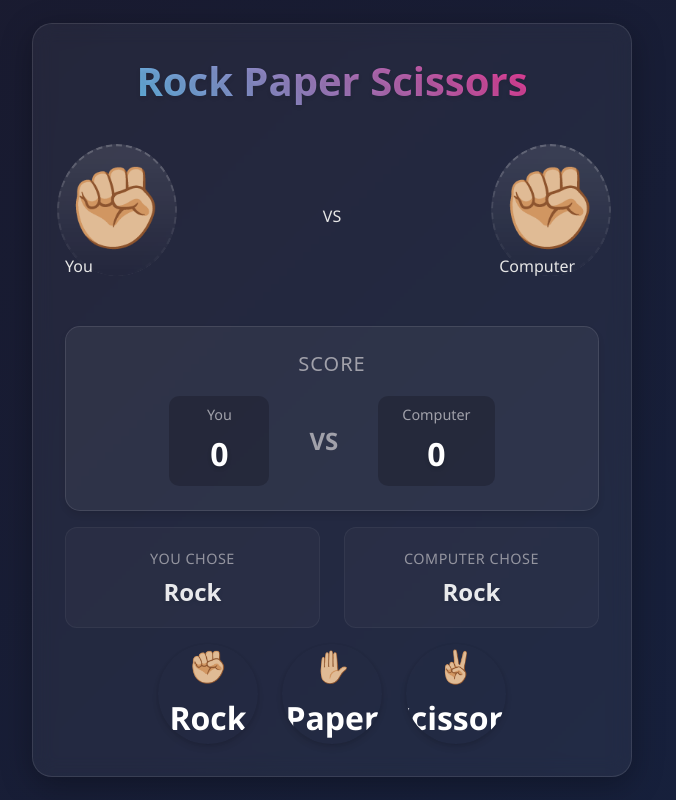
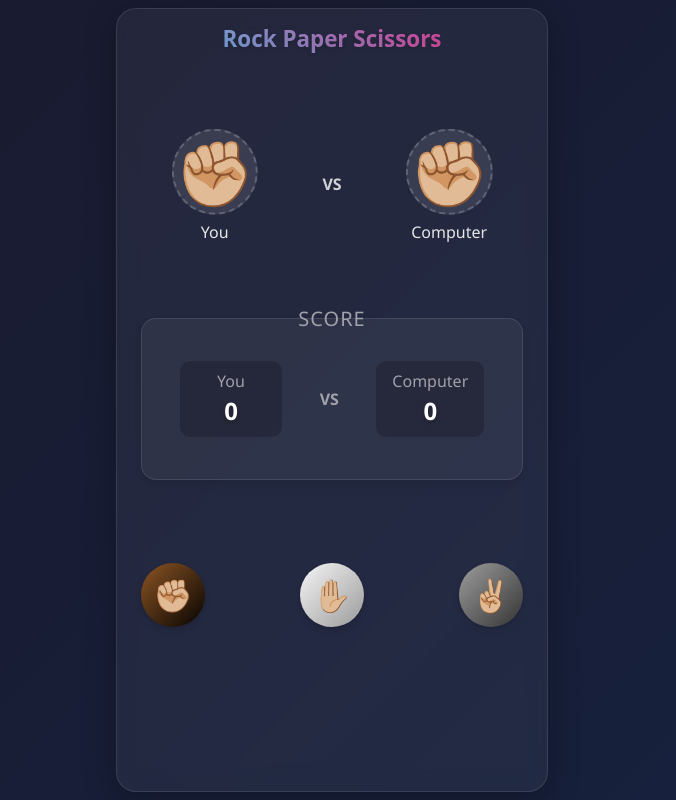
Before and after one commit to NiloyDas07/Frontend-Showcase, an Astro site: page /games/rock-paper-scissors in a window 1280 px wide. Shown: the whole page, without its empty margins (308-984 px from the left). Built offline with nearby package versions, Linux system fonts and the light colour scheme; Astro itself is replaced by a stand-in of ours; a web font is replaced by a local one.

Commit message:
Initial Complete

```diff
--- /dev/null
+++ b/src/data/games.ts
@@ -0,0 +1,14 @@
+import type { Project } from "./projects";
+
+export const games: Project[] = [
+  {
+    title: "Rock Paper Scissors",
+    description: "Classic Rock Paper Scissors game with a modern UI.",
+    href: "/games/rock-paper-scissors"
+  },
+  {
+    title: "Coin Click",
+    description: "A simple clicker game where you collect coins.",
+    href: "/games/coin-click"
+  }
+];
--- a/src/data/projects.ts
+++ b/src/data/projects.ts
@@ -7,62 +7,67 @@ export interface Project {
 export const projects: Project[] = [
   {
     title: "Blog Preview",
-    description: "A responsive blog preview card with interactive elements",
+    description: "A responsive blog preview card with interactive elements. This is a solution to the \"Blog Preview challenge\" on Frontend Mentor.",
     href: "/blog-preview"
   },
   {
     title: "Calculator",
-    description: "A fully functional calculator with modern UI",
+    description: "A simple calculator with modern UI, built with Astro.",
     href: "/calculator"
   },
   {
     title: "FAQ Accordion",
-    description: "Interactive FAQ section with smooth animations",
+    description: "Interactive FAQ section with smooth animations. This is a solution to the \"FAQ Accordion challenge\" on Frontend Mentor.",
     href: "/faq-accordion"
   },
   {
     title: "Four Card Feature",
-    description: "Feature section with four distinct cards",
+    description: "Feature section with four distinct cards. This is a solution to the \"Four Card Feature challenge\" on Frontend Mentor.",
     href: "/four-card-feature"
   },
   {
     title: "Offline Video Player",
-    description: "Video player that works offline with caching",
+    description: "Video player that works both online and offline. Users can download and install it in their device.",
     href: "/offline-video-player"
   },
   {
     title: "Product Preview Card",
-    description: "Interactive product card with hover effects",
+    description: "Interactive product card with hover effects. This is a solution to the \"Product Preview Card challenge\" on Frontend Mentor.",
     href: "/product-preview-card"
   },
   {
     title: "QR Code",
-    description: "QR code generator and viewer",
+    description: "QR code component. This is a solution to the \"QR Code challenge\" on Frontend Mentor.",
     href: "/qr-code"
   },
   {
     title: "Recipe Page",
-    description: "Modern recipe page layout with ingredients and steps",
+    description: "Modern recipe page layout with ingredients and steps. This is a solution to the \"Recipe Page challenge\" on Frontend Mentor.",
     href: "/recipe-page"
   },
   {
     title: "Results Summary",
-    description: "Summary card showing statistics and results",
+    description: "Summary card showing statistics and results. This is a solution to the \"Results Summary challenge\" on Frontend Mentor.",
     href: "/results-summary"
   },
   {
     title: "Social Links Profile",
-    description: "Profile card with social media links",
+    description: "Profile card with social media links. This is a solution to the \"Social Links Profile challenge\" on Frontend Mentor.",
     href: "/social-links-profile"
   },
   {
     title: "Social Proof Section",
-    description: "Section showcasing social proof and testimonials",
+    description: "Section showcasing social proof and testimonials. This is a solution to the \"Social Proof Section challenge\" on Frontend Mentor.",
     href: "/social-proof-section"
   },
   {
     title: "Testimonials Grid",
-    description: "Responsive grid of testimonials with images",
+    description: "Responsive grid of testimonials with images. This is a solution to the \"Testimonials Grid challenge\" on Frontend Mentor.",
     href: "/testimonials-grid-section"
+  },
+  {
+    title: "Games",
+    description: "A collection of simple games.",
+    href: "/games"
   }
 ];
--- a/src/pages/games/rock-paper-scissors/App.css
+++ b/src/pages/games/rock-paper-scissors/App.css
@@ -1,5 +1,5 @@
 body {
-  min-height: 100vh;
+  height: 100svh;
   margin: 0;
   padding: 1rem;
   font-family: 'Segoe UI', Tahoma, Geneva, Verdana, sans-serif;
@@ -12,18 +12,20 @@ body {
 }
 
 #root {
-  height: 90%;
-  max-width: 600px;
+  height: 100%;
+  min-height: fit-content;
+  max-width: 27rem;
   width: 100%;
   display: flex;
   flex-direction: column;
   background: rgba(255, 255, 255, 0.05);
   border-radius: 20px;
-  padding: 2rem;
+  padding: 1rem 1.5rem;
   box-shadow: 0 8px 32px rgba(0, 0, 0, 0.3);
   backdrop-filter: blur(10px);
   border: 1px solid rgba(255, 255, 255, 0.1);
-  gap: 1.5rem;
+  gap: 1rem;
+  overflow: hidden;
 }
 
 h1, h2, h3, h4, h5, h6 {
@@ -33,11 +35,26 @@ h1, h2, h3, h4, h5, h6 {
 }
 
 .game-title {
+  height: 6%;
+  min-height: fit-content;
   text-align: center;
-  margin-bottom: 1rem;
-  font-size: 2.5rem;
+  font-size: 1.4rem;
   background: linear-gradient(45deg, #4cc9f0, #f72585);
+  background-clip: text;
   -webkit-background-clip: text;
   -webkit-text-fill-color: transparent;
   text-shadow: 0 2px 4px rgba(0, 0, 0, 0.1);
 }
+
+.game-board {
+  height: 94%;
+  min-height: fit-content;
+  display: flex;
+  flex-direction: column;
+  /* justify-content: space-between; */
+  gap: 5%;
+}
+
+.result-overlay {
+  height: 10%;
+}
--- a/src/pages/games/rock-paper-scissors/App.jsx
+++ b/src/pages/games/rock-paper-scissors/App.jsx
@@ -1,7 +1,6 @@
 import { useState, useEffect } from 'react';
 import HandDisplay from "./components/HandDisplay";
 import Scores from "./components/Scores";
-import TextChoiceDisplay from "./components/TextChoiceDisplay";
 import ButtonsComponent from "./components/ButtonsComponent";
 import hands from "./consts/hands";
 import "./App.css";
@@ -45,7 +44,7 @@ function App() {
   };
 
   return (
-    <div className="game-container">
+    <>
       <h1 className="game-title">Rock Paper Scissors</h1>
 
       {/* Game Board */}
@@ -60,26 +59,19 @@ function App() {
           computerScore={gameState.computerScore}
         />
 
-        <TextChoiceDisplay
-          playerChoice={gameState.playerHand.name}
-          computerChoice={gameState.computerHand.name}
+        <ButtonsComponent
+          setGameState={updateGameState}
+          gameState={gameState}
         />
 
         {/* Game result overlay */}
-        {gameState.gameResult && (
           <div className={`result-overlay ${gameState.gameResult}`}>
             {gameState.gameResult === 'win' && '🎉 You Win! 🎉'}
             {gameState.gameResult === 'lose' && '😢 You Lose! 😢'}
             {gameState.gameResult === 'draw' && '🤝 Draw! 🤝'}
           </div>
-        )}
-
-        <ButtonsComponent
-          setGameState={updateGameState}
-          gameState={gameState}
-        />
       </div>
-    </div>
+    </>
   );
 }
 
--- a/src/pages/games/rock-paper-scissors/components/ButtonsComponent.jsx
+++ b/src/pages/games/rock-paper-scissors/components/ButtonsComponent.jsx
@@ -30,7 +30,6 @@ export default function ButtonsComponent({ setGameState, gameState }) {
           data-hand={hand.name}
         >
           <span>{hand.emogi}</span>
-          <span>{hand.name}</span>
         </button>
       ))}
     </div>
--- a/src/pages/games/rock-paper-scissors/components/ButtonsComponent.module.css
+++ b/src/pages/games/rock-paper-scissors/components/ButtonsComponent.module.css
@@ -1,24 +1,20 @@
 .button-component {
+  height: 25%;
   display: flex;
-  justify-content: center;
-  gap: 1.5rem;
+  justify-content: space-between;
+  align-items: center;
+  gap: 1rem;
   flex-wrap: wrap;
-  margin-top: 1rem;
 }
 
 .choice-button {
-  width: 100px;
-  height: 100px;
+  width: 4rem;
+  height: 4rem;
   border-radius: 50%;
-  font-size: 1.1rem;
-  font-weight: 600;
   cursor: pointer;
   border: none;
-  color: white;
-  text-transform: capitalize;
   transition: all 0.3s ease;
   position: relative;
-  overflow: hidden;
   box-shadow: 0 4px 6px rgba(0, 0, 0, 0.1), 0 1px 3px rgba(0, 0, 0, 0.08);
   display: flex;
   flex-direction: column;
@@ -51,35 +47,18 @@
 
 .choice-button span {
   font-size: 2rem;
-  margin-bottom: 0.25rem;
 }
 
 /* Specific button colors */
-.choice-button[data-hand="rock"] {
-  background: linear-gradient(135deg, #f72585, #b5179e);
+.choice-button[data-hand="Rock"] {
+  background: linear-gradient(135deg, #8d5524, #050301); /* earthy clay to dark soil */
+
 }
 
-.choice-button[data-hand="paper"] {
-  background: linear-gradient(135deg, #4cc9f0, #4895ef);
+.choice-button[data-hand="Paper"] {
+  background: linear-gradient(135deg, #f5f5f5, #9c9b9b); /* clean white to light grey */
 }
 
-.choice-button[data-hand="scissors"] {
-  background: linear-gradient(135deg, #f9c74f, #f8961e);
+.choice-button[data-hand="Scissors"] {
+  background: linear-gradient(135deg, #9d9d9d, #343434); /* metallic silver to steel grey */
 }
-
-/* Responsive adjustments */
-@media (max-width: 480px) {
-  .button-component {
-    gap: 1rem;
-  }
-
-  .choice-button {
-    width: 85px;
-    height: 85px;
-    font-size: 1rem;
-  }
-
-  .choice-button span {
-    font-size: 1.75rem;
-  }
-}
--- a/src/pages/games/rock-paper-scissors/components/HandDisplay.jsx
+++ b/src/pages/games/rock-paper-scissors/components/HandDisplay.jsx
@@ -1,5 +1,6 @@
 import { useEffect, useState } from 'react';
 import styles from "./HandDisplay.module.css";
+import clsx from 'clsx';
 
 const HandDisplay = ({ playerHand, computerHand }) => {
   const [animate, setAnimate] = useState(false);
@@ -14,17 +15,17 @@ const HandDisplay = ({ playerHand, computerHand }) => {
   return (
     <div className={styles["hand-selection-container"]}>
       <div className="player-section">
-        <h1 className={`${styles["player-hand"]} ${animate ? styles["player-hand-animate"] : ''}`}>
+        <div className={clsx(styles["hand-choice"], animate ? styles["player-hand"] : '')}>
           {playerHand}
-        </h1>
-        <p className="player-label">You</p>
+        </div>
+        <p className={styles.label}>You</p>
       </div>
-      <div className="vs">VS</div>
+      <div className={styles.vs}>VS</div>
       <div className="computer-section">
-        <h1 className={`${styles["computer-hand"]} ${animate ? styles["computer-hand-animate"] : ''}`}>
+        <div className={clsx(styles["hand-choice"], animate ? styles["computer-hand"] : '')}>
           {computerHand}
-        </h1>
-        <p className="computer-label">Computer</p>
+        </div>
+        <p className={styles.label}>Computer</p>
       </div>
     </div>
   );
--- a/src/pages/games/rock-paper-scissors/components/HandDisplay.module.css
+++ b/src/pages/games/rock-paper-scissors/components/HandDisplay.module.css
@@ -1,27 +1,29 @@
 .hand-selection-container {
   width: 100%;
+  height: 30%;
   display: flex;
-  justify-content: space-between;
+  justify-content: space-around;
   align-items: center;
   padding: 2rem 0;
+  overflow: hidden;
 }
 
-.hand-selection-container h1 {
-  font-size: 5rem;
+.hand-choice {
+  font-size: 4rem;
   margin: 0;
   transition: transform 0.3s ease, opacity 0.3s ease;
   position: relative;
   z-index: 1;
 }
 
-.hand-selection-container h1::after {
+.hand-choice::after {
   content: '';
   position: absolute;
-  top: -70%;
-  left: 40%;
+  top: 50%;
+  left: 50%;
   transform: translate(-50%, -50%);
-  width: 120px;
-  height: 120px;
+  height: 90%;
+  aspect-ratio: 1;
   background: rgba(255, 255, 255, 0.1);
   border-radius: 50%;
   z-index: -1;
@@ -29,9 +31,18 @@
   border: 2px dashed rgba(255, 255, 255, 0.2);
 }
 
-.hand-selection-container h1:hover::after {
+.hand-choice:hover::after {
   transform: translate(-50%, -50%) scale(1.1);
   background: rgba(255, 255, 255, 0.15);
+}
+
+.label {
+  text-align: center;
+}
+
+.vs {
+  font-weight: 700;
+  opacity: 0.9;
 }
 
 /* Animation for computer's choice */
--- a/src/pages/games/rock-paper-scissors/components/Scores.jsx
+++ b/src/pages/games/rock-paper-scissors/components/Scores.jsx
@@ -3,7 +3,7 @@ import styles from "./Scores.module.css";
 const Scores = ({ playerScore, computerScore }) => {
   return (
     <div className={styles.scores}>
-      <h1>Score</h1>
+      <h2>Score</h2>
       <div className={styles["score-display"]}>
         <div className={styles["score-item"]}>
           <div className={styles["score-label"]}>You</div>
--- a/src/pages/games/rock-paper-scissors/components/Scores.module.css
+++ b/src/pages/games/rock-paper-scissors/components/Scores.module.css
@@ -1,59 +1,73 @@
 .scores {
   width: 100%;
+  height: 25%;
   display: flex;
   flex-direction: column;
   align-items: center;
   justify-content: center;
   background: rgba(255, 255, 255, 0.05);
   border-radius: 15px;
-  padding: 1.5rem;
+  /* padding: 0.2rem 0.5rem; */
   box-shadow: 0 4px 6px rgba(0, 0, 0, 0.1);
   border: 1px solid rgba(255, 255, 255, 0.1);
-  margin: 1rem 0;
+  position: relative;
 }
 
-.scores h1:first-child {
+.scores h2:first-child {
+  position: absolute;
+  top: 0%;
+  left: 50%;
+  transform: translate(-50%, -50%);
   font-size: 1.25rem;
   color: #a1a1aa;
-  margin-bottom: 0.75rem;
   text-transform: uppercase;
   letter-spacing: 1px;
   font-weight: 500;
 }
 
 .score-display {
+  width: 90%;
+  height: 90%;
   display: flex;
-  gap: 2rem;
-  margin-top: 0.5rem;
+  align-items: center;
+  justify-content: space-around;
 }
 
 .score-item {
+  width: 30%;
+  min-width: fit-content;
   text-align: center;
-  padding: 0.5rem 1.5rem;
+  padding: 0.5rem 1rem;
   border-radius: 10px;
   background: rgba(0, 0, 0, 0.2);
-  min-width: 100px;
 }
 
 .score-label {
-  font-size: 0.9rem;
+  font-size: 1rem;
+  font-weight: 500;
   color: #a1a1aa;
-  margin-bottom: 0.25rem;
+  text-align: center;
+}
+
+@media screen and (max-width: 464px) {
+  .score-label {
+    font-size: 0.85rem;
+  }
 }
 
 .score-value {
-  font-size: 2rem;
+  font-size: 1.5rem;
   font-weight: 700;
   color: #ffffff;
   text-shadow: 0 2px 4px rgba(0, 0, 0, 0.2);
 }
 
 .vs-separator {
+  /* width: 10%; */
   display: flex;
   align-items: center;
   justify-content: center;
-  font-size: 1.5rem;
+  font-size: 1rem;
   font-weight: 700;
   color: #a1a1aa;
-  margin: 0 0.5rem;
 }
--- a/src/pages/games/rock-paper-scissors/components/TextChoiceDisplay.jsx
+++ /dev/null
@@ -1,39 +0,0 @@
-import { useEffect, useState } from 'react';
-import styles from "./TextChoiceDisplay.module.css";
-
-const TextChoiceDisplay = ({ playerChoice, computerChoice }) => {
-  const [animate, setAnimate] = useState(false);
-
-  useEffect(() => {
-    // Trigger animation when choices change
-    setAnimate(true);
-    const timer = setTimeout(() => setAnimate(false), 500);
-    return () => clearTimeout(timer);
-  }, [playerChoice, computerChoice]);
-
-  return (
-    <div className={styles["text-choice-display"]}>
-      <Selection
-        player="You"
-        choice={playerChoice}
-        animate={animate}
-      />
-      <Selection
-        player="Computer"
-        choice={computerChoice}
-        animate={animate}
-      />
-    </div>
-  );
-};
-
-export default TextChoiceDisplay;
-
-function Selection({ player, choice, animate }) {
-  return (
-    <div className={`${styles.choice} ${animate ? styles["choice-animate"] : ''}`}>
-      <h3>{player} Chose</h3>
-      <h1>{choice || '-'}</h1>
-    </div>
-  );
-}
--- a/src/pages/games/rock-paper-scissors/components/TextChoiceDisplay.module.css
+++ /dev/null
@@ -1,64 +0,0 @@
-.text-choice-display {
-  display: flex;
-  justify-content: space-between;
-  align-items: center;
-  gap: 1.5rem;
-  margin: 1rem 0;
-  opacity: 0.9;
-}
-
-.choice {
-  flex: 1;
-  display: flex;
-  flex-direction: column;
-  align-items: center;
-  padding: 1.25rem 1rem;
-  border-radius: 12px;
-  background: rgba(255, 255, 255, 0.03);
-  border: 1px solid rgba(255, 255, 255, 0.05);
-  transition: all 0.3s ease;
-  min-height: 100px;
-  justify-content: center;
-}
-
-.choice:hover {
-  transform: translateY(-2px);
-  background: rgba(255, 255, 255, 0.05);
-  box-shadow: 0 4px 12px rgba(0, 0, 0, 0.1);
-}
-
-.choice h3 {
-  font-size: 0.9rem;
-  font-weight: 500;
-  color: #a1a1aa;
-  margin-bottom: 0.5rem;
-  text-transform: uppercase;
-  letter-spacing: 0.5px;
-}
-
-.choice h1 {
-  font-size: 1.5rem;
-  font-weight: 600;
-  color: #ffffff;
-  margin: 0;
-  text-transform: capitalize;
-  text-align: center;
-  transition: all 0.3s ease;
-  text-shadow: 0 2px 4px rgba(0, 0, 0, 0.1);
-}
-
-/* Animation for choice reveal */
-@keyframes fadeInUp {
-  from {
-    opacity: 0;
-    transform: translateY(10px);
-  }
-  to {
-    opacity: 1;
-    transform: translateY(0);
-  }
-}
-
-.choice-animate {
-  animation: fadeInUp 0.5s ease-out forwards;
-}
```
Also changed, not shown: src/pages/games/index.astro (+23 -1 lines).
